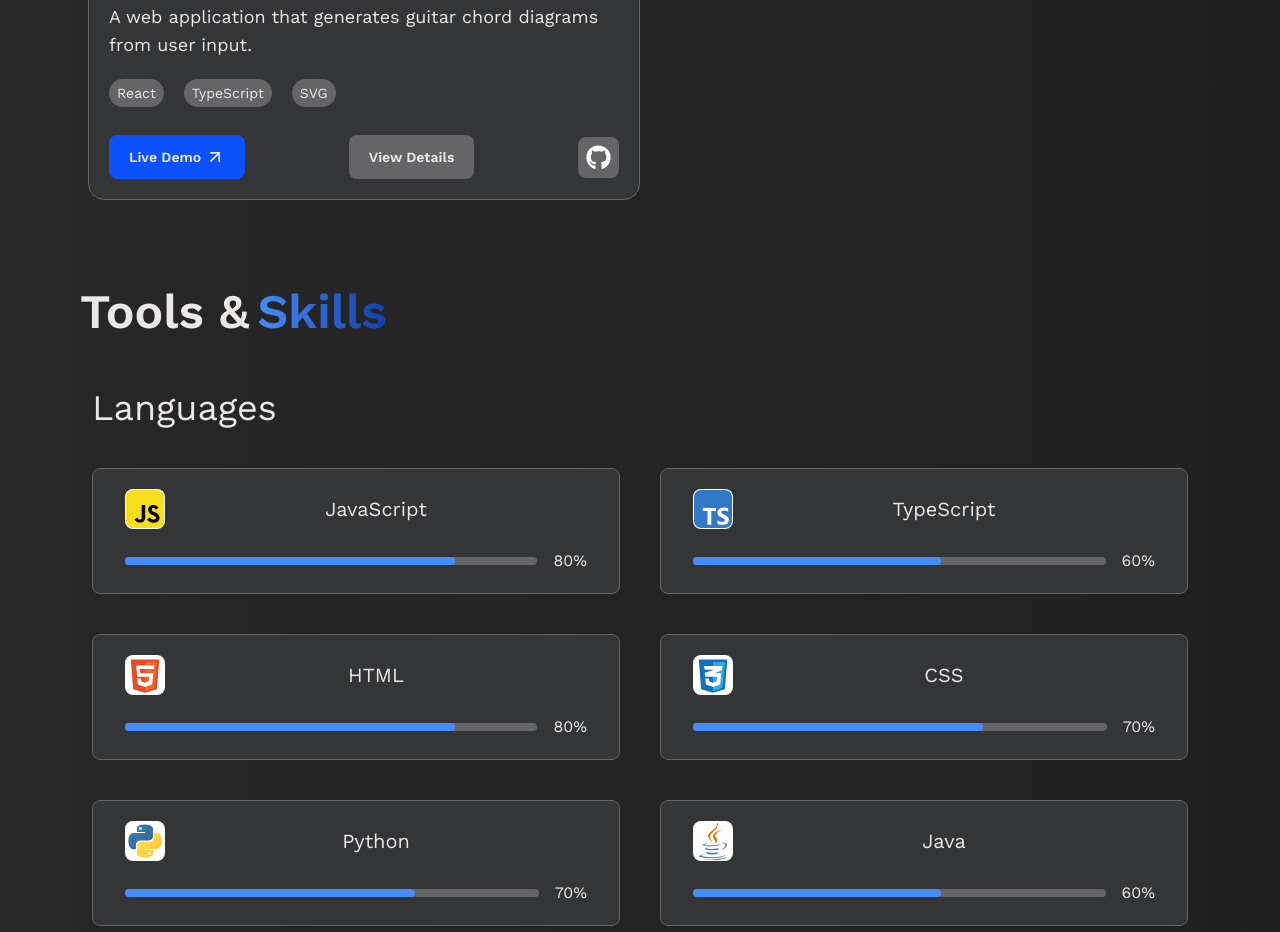
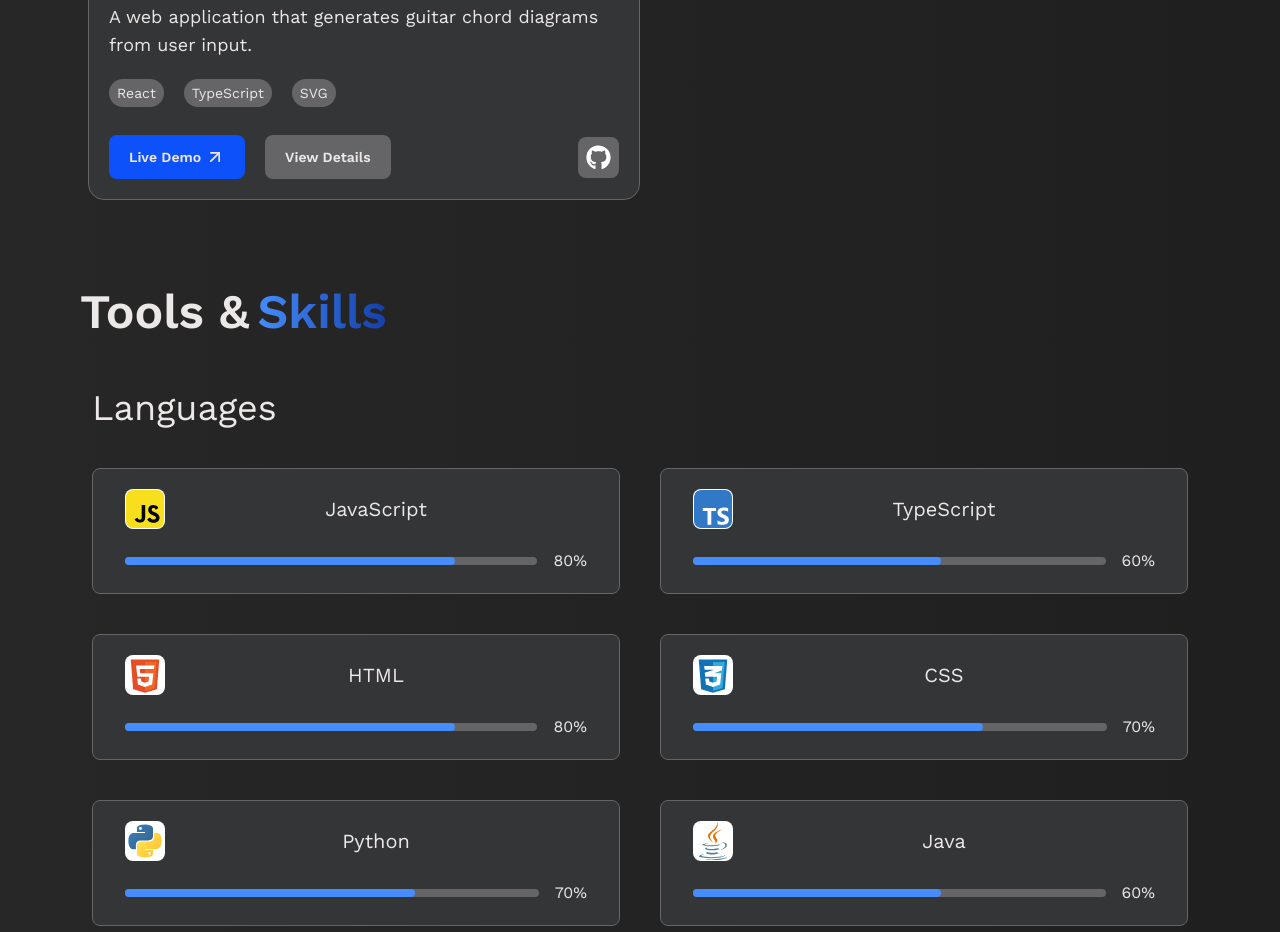
Before and after one commit to MarcSmg/personal-portfolio, a React (Vite) app: page / in a window 1280 px wide. Shown: the part 1440-2372 px from the top of the page. Built offline with nearby package versions, Linux system fonts and the light colour scheme.

Commit message:
fix: change fretwise buttons layout

```diff
--- a/src/components/project/ProjectCard.tsx
+++ b/src/components/project/ProjectCard.tsx
@@ -44,12 +44,14 @@ const ProjectCard = ({ project }: ProjectProps) => {
         </div>
 
         <div className="flex items-center justify-between">
+          <div className="flex gap-5">
 
-          <a href={project.links?.live} target="_blank">
-            <Button variant="primary" styles=" flex gap-1 text-sm font-semibold px-5 py-3 transition">Live Demo<ArrowUpRight size={20} /> </Button>
-          </a>
+            <a href={project.links?.live} target="_blank">
+              <Button variant="primary" styles=" flex gap-1 text-sm font-semibold px-5 py-3 transition">Live Demo<ArrowUpRight size={20} /> </Button>
+            </a>
 
-          <Button variant="secondary" styles=" flex gap-1 text-sm font-semibold px-5 py-3 transition">View Details</Button>
+            <Button variant="secondary" styles=" flex gap-1 text-sm font-semibold px-5 py-3 transition">View Details</Button>
+          </div>
 
           <a href={project.links?.github} target="_blank">
             <Button variant="secondary" styles=" p-2 hover:brightness-120 transition"><FaGithub className="fill-white" size={25} /></Button>
```
